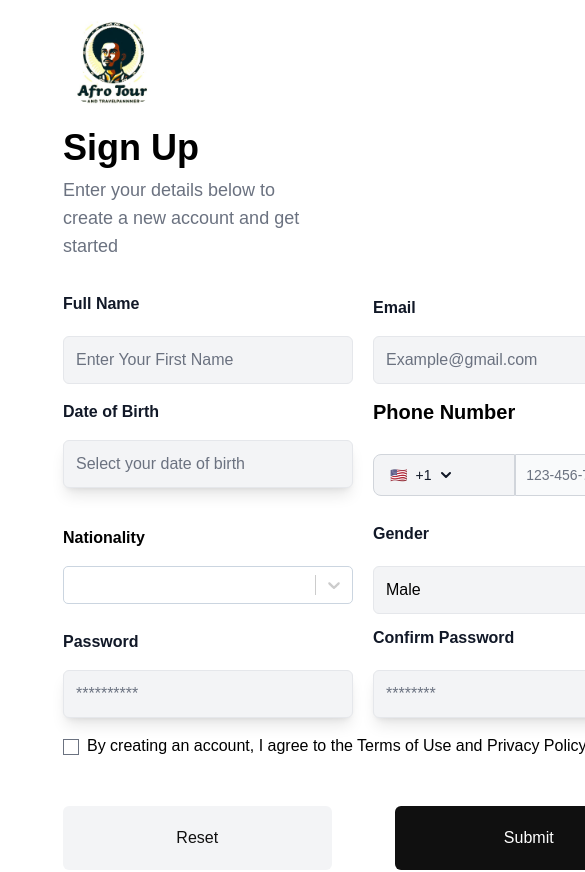
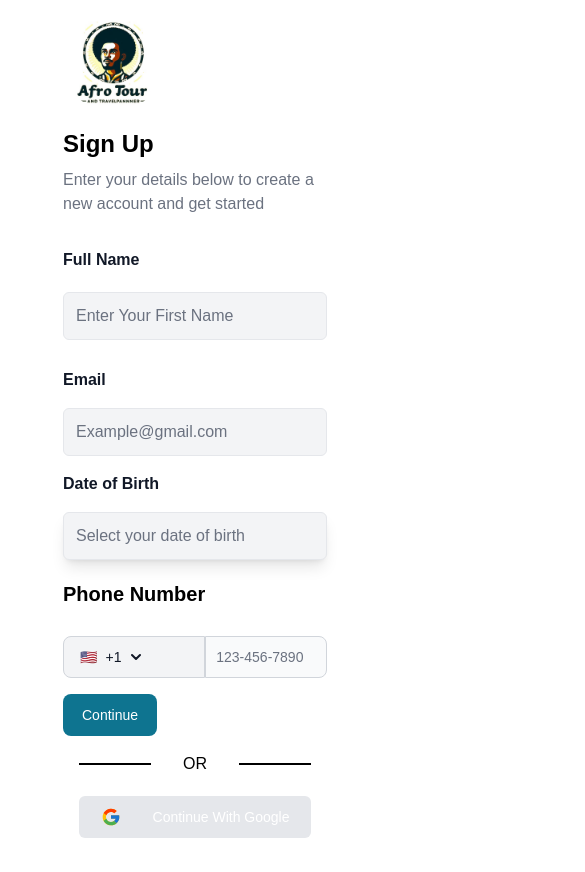
Before and after one commit to Sadikaman/GraduationProject_FrontEnd_outDated, a React (Vite) app: page /register in a window 390 px wide. Shown: the top 872 px of the page, 585 px wide, since content can reach past the window. Built offline with nearby package versions, Linux system fonts and the light colour scheme; a web font is replaced by a local one.

Commit message:
making regisr  responsive

```diff
--- a/src/pages/Register.jsx
+++ b/src/pages/Register.jsx
@@ -217,7 +217,20 @@ const countries = [
 ];
 const Register = () => {
 
+  const [showFormPart1, setShowFormPart1] = useState(true);
+  const [showFormPart2, setShowFormPart2] = useState(false);
+  const [selectedCountry, setSelectedCountry] = useState(countries[0]);
+  const [phoneNumber, setPhoneNumber] = useState('');
 
+  const handleForwardClick = () => {
+    setShowFormPart1(false);
+    setShowFormPart2(true);
+  };
+
+  const handleBackwardClick = () => {
+    setShowFormPart1(true);
+    setShowFormPart2(false);
+  };
 
   const handleCountryChange = (selectedOption) => {
     setSelectedCountry(selectedOption);
@@ -226,15 +239,6 @@ const Register = () => {
   };
 
   // Transforming countries array into options array with label and value properties
-  // const countryOptions = countries.map(country => ({
-  //   value: country.code,
-  //   label: (
-  //     <div className="flex items-center">
-  //       <span className="mr-2">{country.flag}</span>
-  //       {country.name}
-  //     </div>
-  //   )
-  // }));
   const countryOptions = countries.map(country => ({
     value: country.code,
     label: `${country.name} ${country.flag}` // Displaying name and flag as a single string
@@ -249,13 +253,13 @@ const Register = () => {
     setFilteredCountries(filtered);
   };
 
+  const handlePhoneNumberChange = (event) => {
+    setPhoneNumber(event.target.value);
+  };
 
-  const [dropdownVisible, setDropdownVisible] = useState(false);
-  const [selectedCountry, setSelectedCountry] = useState(countries[0]);
-  const [phoneNumber, setPhoneNumber] = useState('');
-
-  const toggleDropdown = () => {
-    setDropdownVisible(!dropdownVisible);
+  const [gender, setGender] = useState("");
+  const handleGenderChange = (e) => {
+    setGender(e.target.value);
   };
 
   const handleCountrySelect = (country) => {
@@ -263,28 +267,24 @@ const Register = () => {
     setDropdownVisible(false);
   };
 
-  const handlePhoneNumberChange = (event) => {
-    setPhoneNumber(event.target.value);
+
+  const [dropdownVisible, setDropdownVisible] = useState(false);
+
+  const toggleDropdown = () => {
+    setDropdownVisible(!dropdownVisible);
   };
-
-
-  const [gender, setGender] = useState("");
-
-  const handleGenderChange = (e) => {
-    setGender(e.target.value);
-  };
-
   const [selectedDate, setSelectedDate] = useState(null);
-
-
   const handleDateChange = (date) => {
     setSelectedDate(date);
   };
+
   return (
-    <div className="font-kanit transition-colors flex justify-center w-full ">
+    <div className="font-kanit transition-colors flex justify-center w-full overflow-hidden  ">
       <div className="flex flex-col md:flex-row gap-16 w-[80%] ">
         <form className="flex flex-col py-3 px-6 w-full ">
-          <div className="w-[100px] h-[100px] rounded-full relative overflow-hidden">
+        {showFormPart1 && (
+         <>
+          <div className="w-[100px] h-[100px] rounded-full relative overflow-hidden ">
             <a href="/">
             <img
               src="/AfroLogo.png"
@@ -294,13 +294,16 @@ const Register = () => {
             </a>
           </div>
           <div className="pt-2">
-            <h1 className="text-4xl font-semibold pt-2">Sign Up</h1>
-            <p className="text-lg text-gray-500 pt-2">
+          <h1 className="text-2xl sm:text-3xl md:text-4xl lg:text-5xl font-semibold pt-2 md:pt-4 lg:pt-6">
+            Sign Up
+          </h1>
+          <p className="text-md sm:text-lg md:text-xl lg:text-2xl text-gray-500 pt-2 md:pt-4 lg:pt-6">
             Enter your details below to create a new account and get started
           </p>
+
           </div>
-          <div className="grid-cols-1 md:grid-cols-2 pt-2 flex flex-col flex-wrap ">
-            <div className="lg:flex-row flex flex-row gap-5 md:flex-col pt-2 ">
+          <div className="grid-cols-1 md:grid-cols-2 pt-2 flex flex-col  ">
+            <div className="lg:flex-row flex  gap-2 sm:gap-1 md:gap-3 lg:gap-5 md:flex-col pt-2 flex-col">
               <div className="flex flex-col gap-1 w-full">
                 <Label
                   className="text-md pb-4 font-semibold pt-4 "
@@ -328,7 +331,7 @@ const Register = () => {
               </div>
             </div>
 
-            <div className="flex gap-5">
+            <div className="flex gap-5 flex-col lg:flex-row">
               <div className="flex flex-col w-full">
                 <Label
                   className="text-md pb-4 font-semibold pt-4"
@@ -354,8 +357,8 @@ const Register = () => {
                 />
               </div> */}
 
-              <div className="flex items-center w-full relative">
-      <div className="flex flex-col gap-7">
+     <div className="flex items-center w-full relative  ">
+      <div className="flex flex-col gap-7 flex-wrap">
         <label htmlFor="phoneInput" className="font-bold text-xl">
           Phone Number
         </label>
@@ -393,7 +396,7 @@ const Register = () => {
             type="text"
             required
             placeholder="Search..."
-            className="p-2 border-b border-gray-200 dark:border-gray-600"
+            className="p-2 border-bflex-wrap border-gray-200 dark:border-gray-600"
             onChange={handleSearchInputChange}
           />
           <ul className="py-2 text-sm text-gray-700 dark:text-gray-200">
@@ -422,10 +425,14 @@ const Register = () => {
         onChange={handlePhoneNumberChange}
       />
     </div>
-
     </div>
-
-  <div className="flex gap-5">
+   </div>
+  </>
+          )}
+          <div className="lg:block">
+            {showFormPart2 && (
+                <>
+  <div className="flex gap-5 flex-col lg:flex-row">
       <div className="flex flex-col w-full">
           <label className="text-md pb-4 font-semibold pt-4">Nationality</label>
           <Select
@@ -480,7 +487,7 @@ const Register = () => {
               </div>
             </div>
 
-            <div className="flex gap-5">
+            <div className="flex flex-col lg:flex-row gap-5">
             <div className="flex flex-col w-full">
               <Label
                 className="text-md pb-4 font-semibold pt-4"
@@ -490,7 +497,7 @@ const Register = () => {
                 required
                 placeholder="**********"
                 type="password"
-                  className="rounded-md border-1 border-gray-200 bg-gray-100 h-12 dark:bg-gray-900 dark:text-white shadow-lg hover:dark:shadow-cyan-500 duration-200"
+                className="rounded-md border border-gray-200 bg-gray-100 h-12 dark:bg-gray-900 dark:text-white shadow-lg hover:dark:shadow-cyan-500 duration-200"
               />
             </div>
             <div className="flex flex-col gap-1 w-full">
@@ -502,10 +509,11 @@ const Register = () => {
                 required
                 placeholder="********"
                 type="password"
-                  className="rounded-md border-1 border-gray-200 bg-gray-100 h-12 dark:bg-gray-900 dark:text-white shadow-lg hover:dark:shadow-cyan-500 duration-200"
+                className="rounded-md border border-gray-200 bg-gray-100 h-12 dark:bg-gray-900 dark:text-white shadow-lg hover:dark:shadow-cyan-500 duration-200"
               />
             </div>
           </div>
+
 
             <div className="mt-4">
               <input
@@ -533,19 +541,41 @@ const Register = () => {
               </a>
             </p>
 
-            <div className="flex justify-center items-center flex-col gap-1">
-              <div className="gap-2 flex ">
-                <h2 className="dark:text-white w-44 border-b-2 border-b-black "></h2>
-                <span className="text-md font-medium text-center ">OR</span>
-                <h2 className="w-44 border-b-2 text-md border-b-black"></h2>
+            </>
+
+)}
+</div>
+        <div className="pt-4">
+            <Button
+              className="button lg:hidden"
+              onClick={showFormPart1 ? handleForwardClick : handleBackwardClick}
+            >
+              {showFormPart1 ? "Continue" : "Back"}
+            </Button>
           </div>
 
-              <Button pill className="flex flex-row rounded-md w-[600px] mt-4 bg-gray-200">
+
+            <div className="flex justify-center items-center flex-col gap-1 p-4">
+              {/* Horizontal line and "OR" separator */}
+              <div className="flex flex-row items-center gap-2 w-full">
+                <div className="w-full sm:w-44 border-b-2 border-black dark:border-white"></div>
+                <span className="text-md font-medium text-center w-full sm:w-auto">OR</span>
+                <div className="w-full sm:w-44 border-b-2 border-black dark:border-white"></div>
+              </div>
+
+
+              {/* Google Sign-in Button */}
+              <Button
+                pill
+                className="flex flex-row rounded-md w-full sm:w-[600px] mt-4 bg-gray-200 dark:bg-gray-700"
+              >
                 <FcGoogle className="text-xl mr-8" />
                 Continue With Google
               </Button>
             </div>
-          </div>
+
+
+
         </form>
       </div>
     </div>
```
Lines whose indentation alone changed are shown as unchanged.
